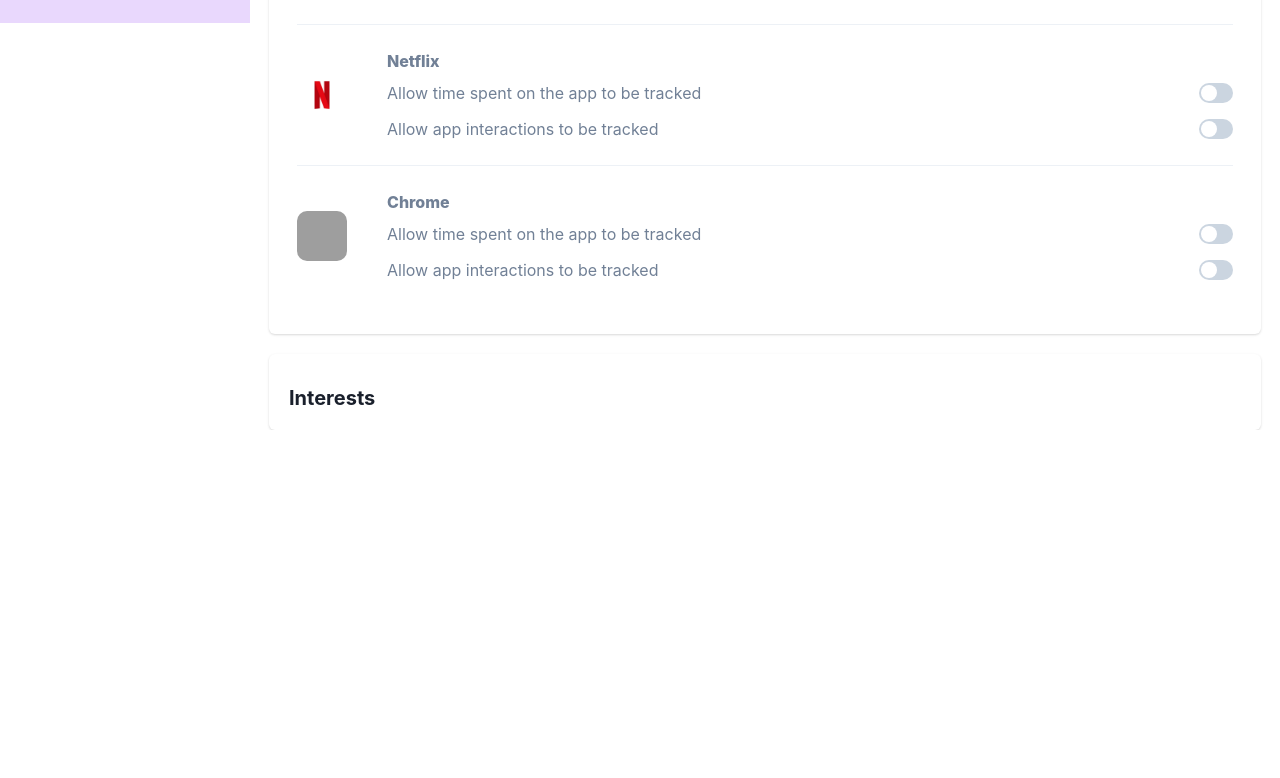
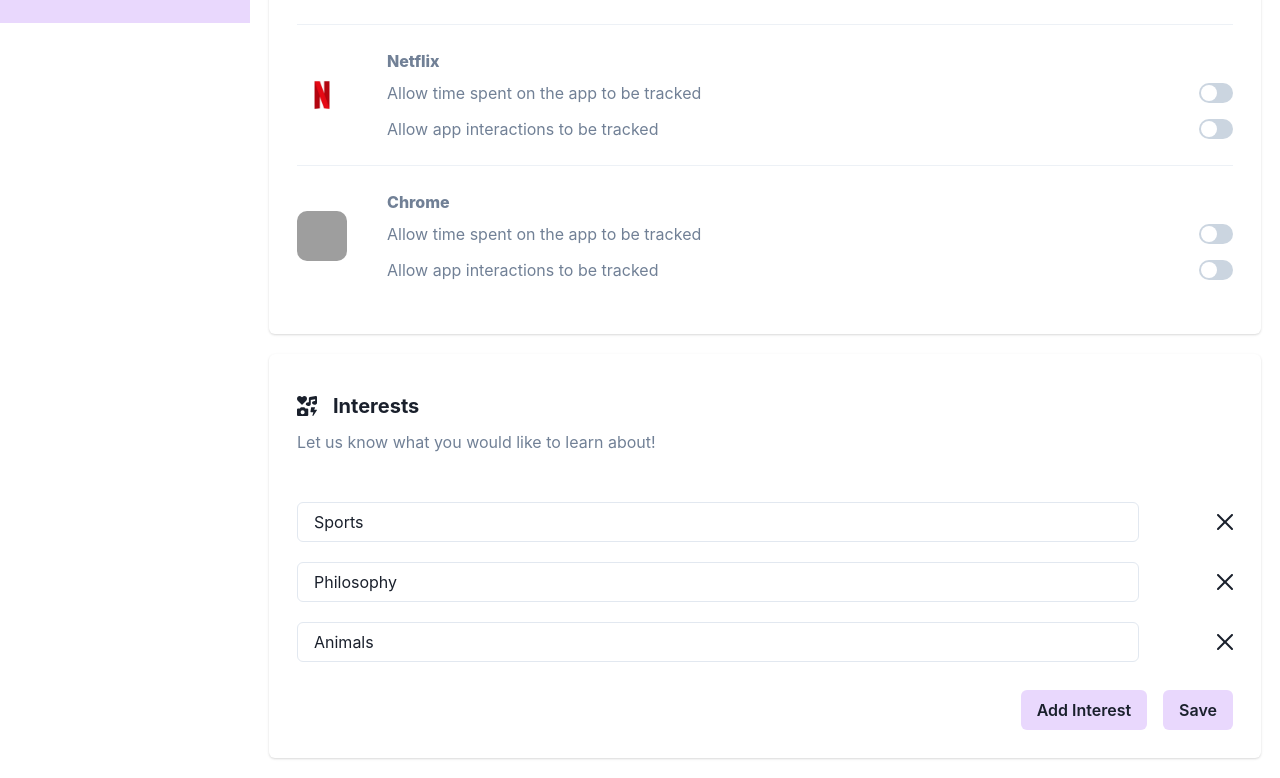
Before and after one commit to faizahsayyid/shehacks2024, a React (Vite) app: page /settings in a window 1280 px wide. Shown: the part 777-1555 px from the top of the page. Before the commit the page ends 1207 px from the top, so only its background shows below. Built offline with nearby package versions, Linux system fonts and the light colour scheme; grey boxes are pictures that could not be loaded.

Commit message:
fix: interests

```diff
--- a/src/components/Interests.jsx
+++ b/src/components/Interests.jsx
@@ -0,0 +1,53 @@
+import React from "react";
+import {
+  Card,
+  Heading,
+  Input,
+  Text,
+  Flex,
+  Button,
+  CardHeader,
+  CardBody,
+  VStack,
+} from "@chakra-ui/react";
+import { FaIcons } from "react-icons/fa";
+import { CloseIcon, TimeIcon } from "@chakra-ui/icons";
+
+const Interests = () => {
+  return (
+    <Card p={2} mb={5}>
+      <CardHeader>
+        <Heading size="md" my={3}>
+          <Flex alignItems="center" gap={4}>
+            <FaIcons /> Interests
+          </Flex>
+        </Heading>
+        <Text color="gray.500" mb={2}>
+          Let us know what you would like to learn about!
+        </Text>
+      </CardHeader>
+      <CardBody>
+        <Flex gap={5} width="100%" flexDir="column">
+          <Flex justifyContent="space-between" alignItems="center">
+            <Input type="text" w="90%" defaultValue={"Sports"} />
+            <CloseIcon />
+          </Flex>
+          <Flex justifyContent="space-between" alignItems="center">
+            <Input type="text" w="90%" defaultValue={"Philosophy"} />
+            <CloseIcon />
+          </Flex>
+          <Flex justifyContent="space-between" alignItems="center">
+            <Input type="text" w="90%" defaultValue={"Animals"} />
+            <CloseIcon />
+          </Flex>
+          <Flex alignItems="center" alignSelf="flex-end" gap={4} mt={2}>
+            <Button bgColor="purple.100">Add Interest</Button>
+            <Button bgColor="purple.100">Save</Button>
+          </Flex>
+        </Flex>
+      </CardBody>
+    </Card>
+  );
+};
+
+export default Interests;
--- a/src/pages/Settings/index.jsx
+++ b/src/pages/Settings/index.jsx
@@ -1,7 +1,8 @@
-import { Box, Card, Heading } from "@chakra-ui/react";
+import { Box, Heading } from "@chakra-ui/react";
 import React from "react";
 import BudgetSettings from "../../components/BudgetSettings";
 import Tracking from "../../components/Tracking";
+import Interests from "../../components/Interests";
 
 const Settings = () => {
   return (
@@ -9,11 +10,7 @@ const Settings = () => {
       <Heading mb={5}>Settings</Heading>
       <BudgetSettings />
       <Tracking />
-      <Card p={5}>
-        <Heading size="md" mt={3}>
-          Interests
-        </Heading>
-      </Card>
+      <Interests />
     </Box>
   );
 };
```
Also changed, not shown: src/components/BudgetSettings.jsx (+0 -15 lines).
